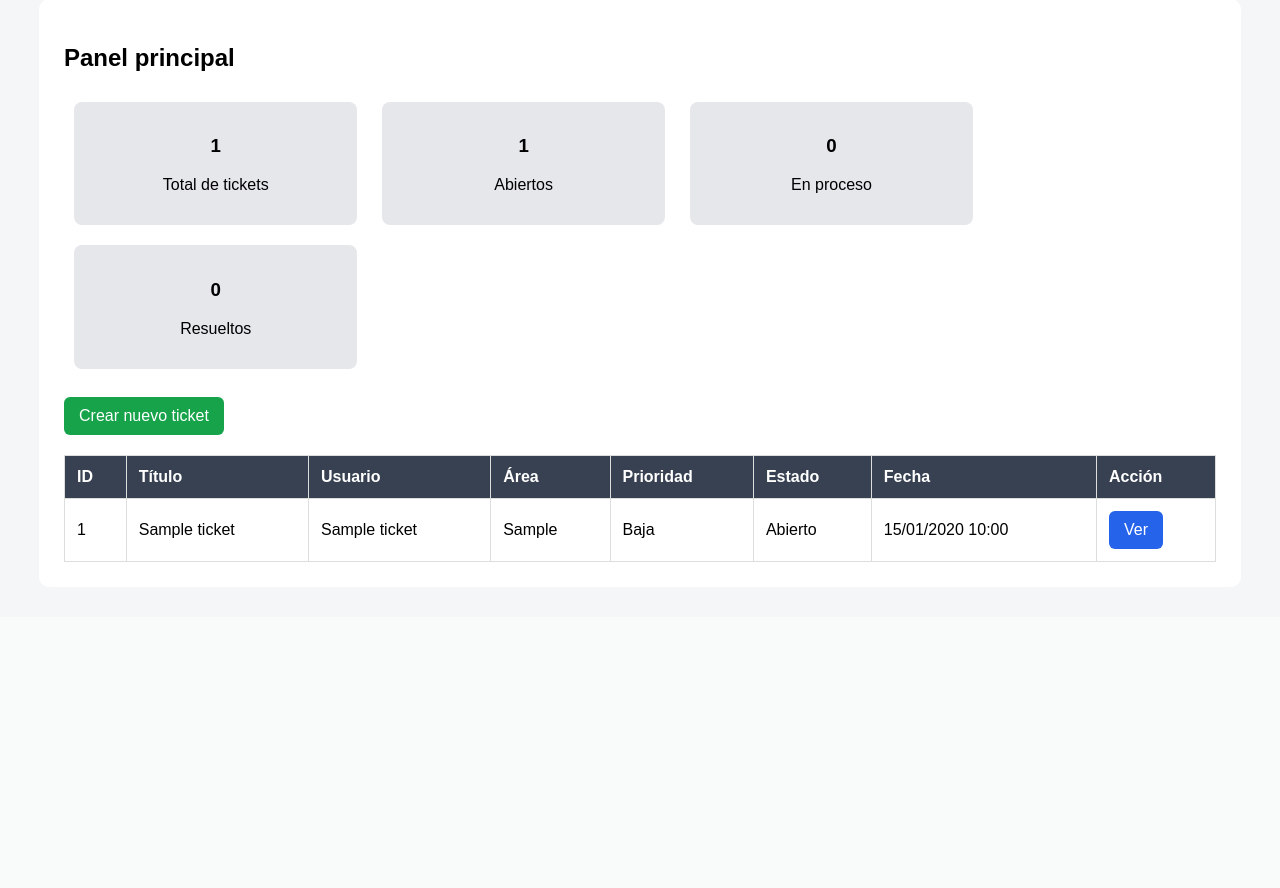
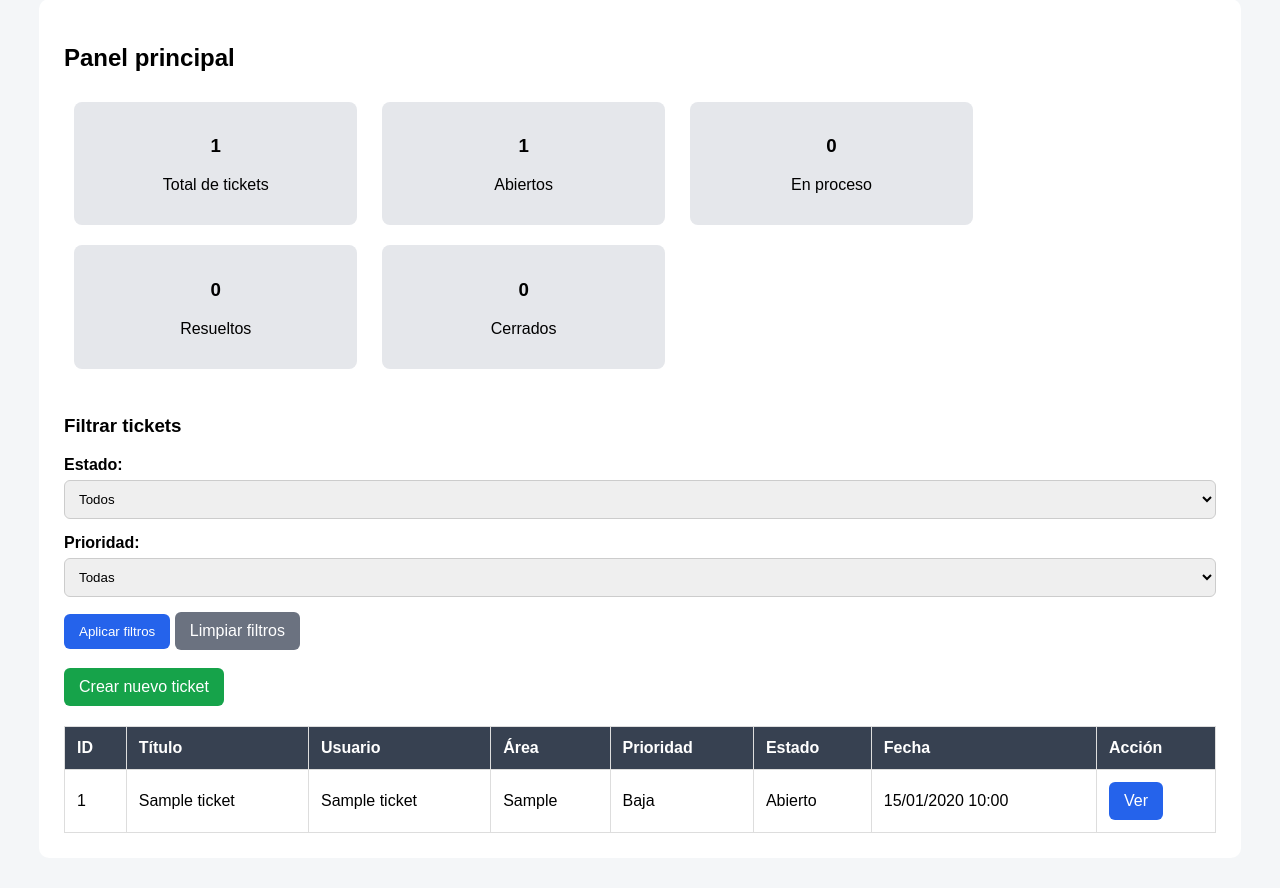
Before and after one commit to cristiangael381/sistema-tickets-soporte, a Django app: page / in a window 1280 px wide. Shown: the part 227-1115 px from the top of the page. Before the commit the page ends 789 px from the top, so only its background shows below. Run offline with Django 5.2, Linux system fonts and the light colour scheme; tables that the repository leaves empty hold one stand-in row (values such as "Sample post").

Commit message:
Agrega filtros por estado y prioridad

```diff
--- a/tickets/templates/tickets/inicio.html
+++ b/tickets/templates/tickets/inicio.html
@@ -24,7 +24,38 @@
     <p>Resueltos</p>
 </div>
 
+<div class="card">
+    <h3>{{ cerrados }}</h3>
+    <p>Cerrados</p>
+</div>
+
 <br><br>
+
+<h3>Filtrar tickets</h3>
+
+<form method="GET">
+    <label>Estado:</label>
+    <select name="estado" class="form-control">
+        <option value="">Todos</option>
+        <option value="Abierto" {% if estado_seleccionado == 'Abierto' %}selected{% endif %}>Abierto</option>
+        <option value="En proceso" {% if estado_seleccionado == 'En proceso' %}selected{% endif %}>En proceso</option>
+        <option value="Resuelto" {% if estado_seleccionado == 'Resuelto' %}selected{% endif %}>Resuelto</option>
+        <option value="Cerrado" {% if estado_seleccionado == 'Cerrado' %}selected{% endif %}>Cerrado</option>
+    </select>
+
+    <label>Prioridad:</label>
+    <select name="prioridad" class="form-control">
+        <option value="">Todas</option>
+        <option value="Baja" {% if prioridad_seleccionada == 'Baja' %}selected{% endif %}>Baja</option>
+        <option value="Media" {% if prioridad_seleccionada == 'Media' %}selected{% endif %}>Media</option>
+        <option value="Alta" {% if prioridad_seleccionada == 'Alta' %}selected{% endif %}>Alta</option>
+    </select>
+
+    <button class="btn" type="submit">Aplicar filtros</button>
+    <a class="btn btn-gris" href="{% url 'inicio' %}">Limpiar filtros</a>
+</form>
+
+<br>
 
 <a class="btn btn-verde" href="{% url 'crear_ticket' %}">Crear nuevo ticket</a>
 
@@ -58,7 +89,7 @@
         </tr>
         {% empty %}
         <tr>
-            <td colspan="8">No hay tickets registrados.</td>
+            <td colspan="8">No hay tickets registrados con esos filtros.</td>
         </tr>
         {% endfor %}
     </tbody>
--- a/tickets/views.py
+++ b/tickets/views.py
@@ -3,13 +3,24 @@ from .models import Ticket
 from .forms import TicketForm, ActualizarTicketForm
 
 
+
 def inicio(request):
+    estado = request.GET.get('estado')
+    prioridad = request.GET.get('prioridad')
+
     tickets = Ticket.objects.all().order_by('-fecha_creacion')
 
-    total_tickets = tickets.count()
-    abiertos = tickets.filter(estado='Abierto').count()
-    en_proceso = tickets.filter(estado='En proceso').count()
-    resueltos = tickets.filter(estado='Resuelto').count()
+    if estado:
+        tickets = tickets.filter(estado=estado)
+
+    if prioridad:
+        tickets = tickets.filter(prioridad=prioridad)
+
+    total_tickets = Ticket.objects.count()
+    abiertos = Ticket.objects.filter(estado='Abierto').count()
+    en_proceso = Ticket.objects.filter(estado='En proceso').count()
+    resueltos = Ticket.objects.filter(estado='Resuelto').count()
+    cerrados = Ticket.objects.filter(estado='Cerrado').count()
 
     return render(request, 'tickets/inicio.html', {
         'tickets': tickets,
@@ -17,8 +28,10 @@ def inicio(request):
         'abiertos': abiertos,
         'en_proceso': en_proceso,
         'resueltos': resueltos,
+        'cerrados': cerrados,
+        'estado_seleccionado': estado,
+        'prioridad_seleccionada': prioridad,
     })
-
 
 def crear_ticket(request):
     if request.method == 'POST':
```
